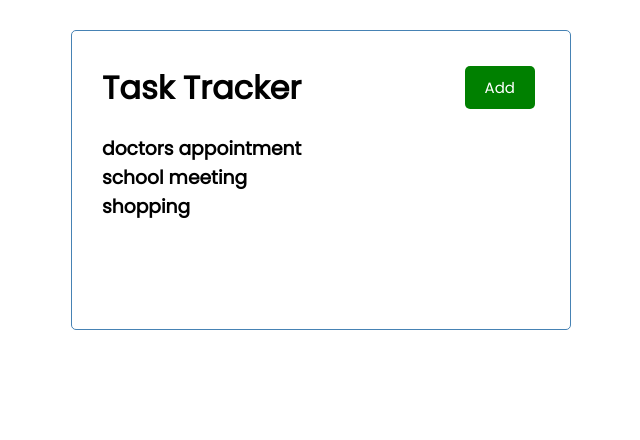
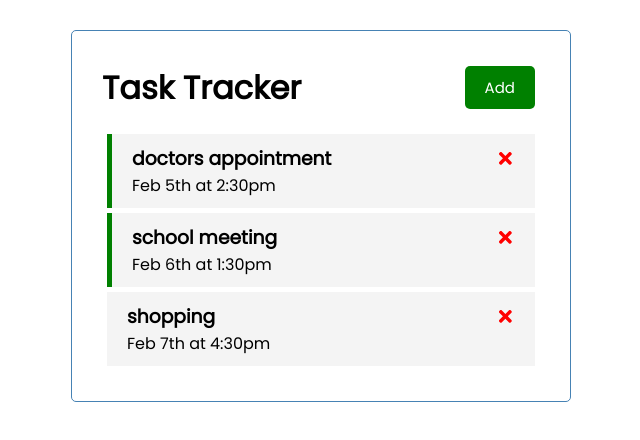
Before and after one commit to yangcodes/reacttasktracker, a React (Create React App) app: page / in a window 1280 px wide. Shown: the top 440 px of the page, without its empty margins (319-959 px from the left). Built offline with nearby package versions, Linux system fonts and the light colour scheme.

Commit message:
created the task component

```diff
--- a/src/App.js
+++ b/src/App.js
@@ -25,10 +25,28 @@ function App() {
     },
   ]);
 
+  //delete task
+  const deleteTask = (id) => {
+    setTasks(tasks.filter((task) => task.id !== id));
+  };
+
+  //toggle reminder
+  const toggleReminder = (id) => {
+    setTasks(
+      tasks.map((task) =>
+        task.id === id ? { ...task, reminder: !task.reminder } : task
+      )
+    );
+  };
+
   return (
     <div className="container">
       <Header />
-      <Tasks tasks={tasks} />
+      {tasks.length > 0 ? (
+        <Tasks tasks={tasks} onDelete={deleteTask} onToggle={toggleReminder} />
+      ) : (
+        "No Tasks to Show"
+      )}
     </div>
   );
 }
--- a/src/components/Task.js
+++ b/src/components/Task.js
@@ -0,0 +1,21 @@
+import { FaTimes } from "react-icons/fa";
+
+const Task = ({ task, onDelete, onToggle }) => {
+  return (
+    <div
+      className={`task ${task.reminder ? "reminder" : ""}`}
+      onDoubleClick={() => onToggle(task.id)}
+    >
+      <h3>
+        {task.text}{" "}
+        <FaTimes
+          style={{ color: "red", cursor: "pointer" }}
+          onClick={() => onDelete(task.id)}
+        />
+      </h3>
+      <p>{task.day}</p>
+    </div>
+  );
+};
+
+export default Task;
--- a/src/components/Tasks.js
+++ b/src/components/Tasks.js
@@ -1,8 +1,14 @@
-const Tasks = ({ tasks }) => {
+import Task from "./Task";
+const Tasks = ({ tasks, onDelete, onToggle }) => {
   return (
     <>
       {tasks.map((task) => (
-        <h3 key={task.id}>{task.text}</h3>
+        <Task
+          key={task.id}
+          task={task}
+          onDelete={onDelete}
+          onToggle={onToggle}
+        />
       ))}
     </>
   );
```
Also changed, not shown: src/components/AddTask.js (added).
